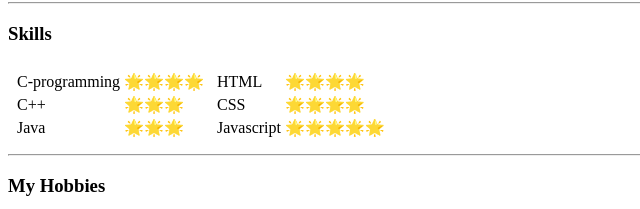
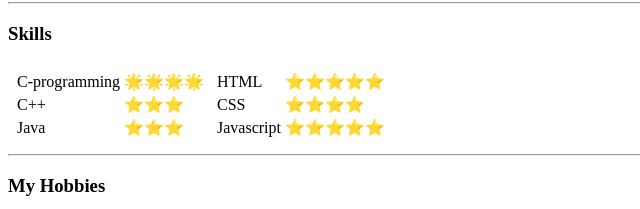
Before and after one commit to Chandupothina/Cirruculam-Vitae, a plain HTML site: page index.html in a window 1280 px wide. Shown: the part 591-800 px from the top of the page, 0-640 px from the left. Drawn offline with Linux system fonts and the light colour scheme.

Commit message:
Update index.html

```diff
--- a/index.html
+++ b/index.html
@@ -4,7 +4,7 @@
 
     <head>
       <meta charset="utf-8">
-      <title>☭ Socialist</title>
+      <title>☭ Resume</title>
     </head>
 
     <body>
@@ -79,11 +79,11 @@
                   </tr>
                   <tr>
                         <td>C++</td>
-                        <td>🌟🌟🌟</td>
+                        <td>⭐⭐⭐</td>
                   </tr>
                   <tr>
                         <td>Java</td>
-                        <td>🌟🌟🌟</td>
+                        <td>⭐⭐⭐</td>
                   </tr>
                 </table>
               </td>
@@ -93,15 +93,15 @@
                 <table>
                   <tr>
                         <td>HTML</td>
-                        <td>🌟🌟🌟🌟</td>
+                        <td>⭐⭐⭐⭐⭐</td>
                   </tr>
                   <tr>
                         <td>CSS</td>
-                        <td>🌟🌟🌟🌟</td>
+                        <td>⭐⭐⭐⭐</td>
                   </tr>
                   <tr>
                         <td>Javascript</td>
-                        <td>🌟🌟🌟🌟🌟</td>
+                        <td>⭐⭐⭐⭐⭐</td>
                   </tr>
                 </table>
               </td>
```
